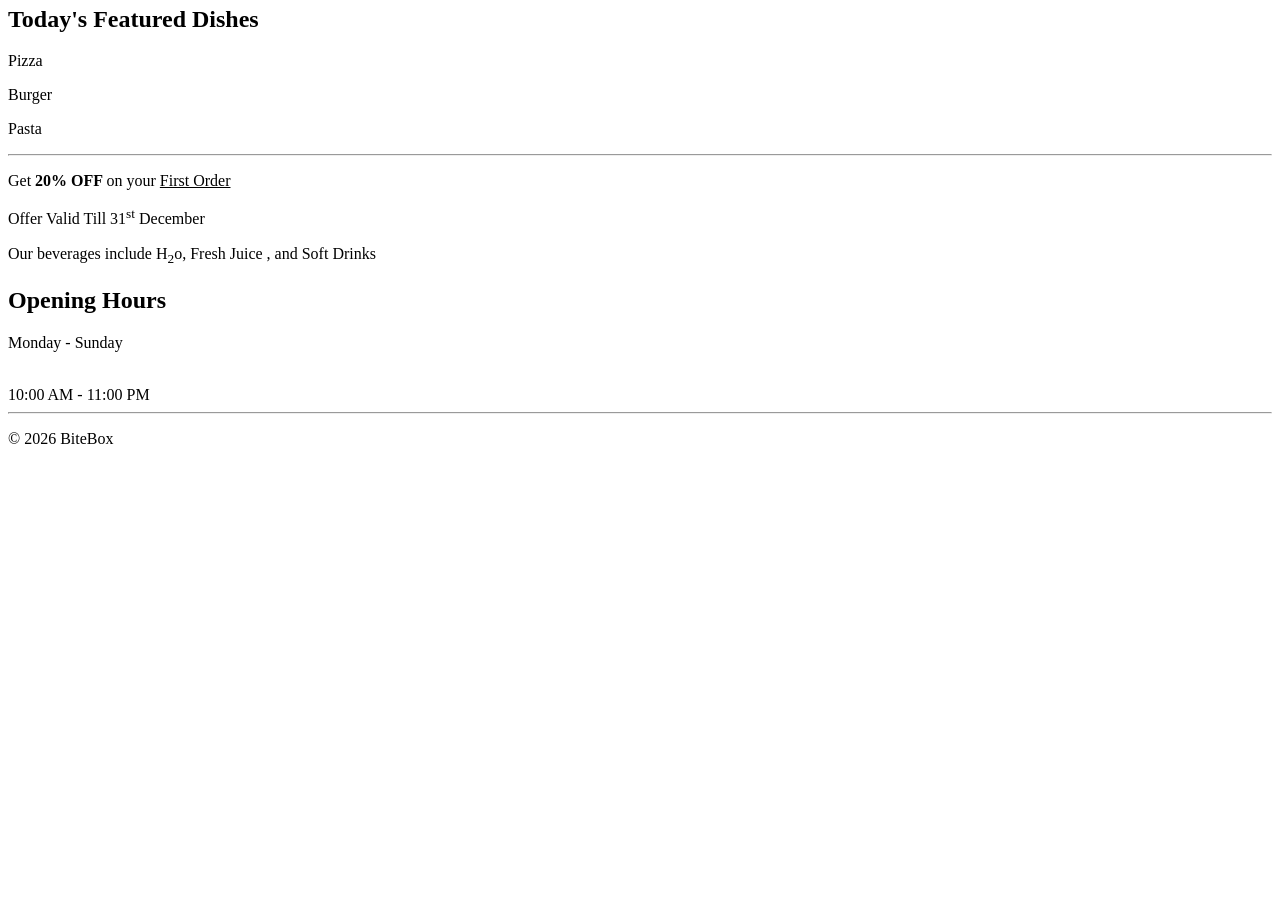
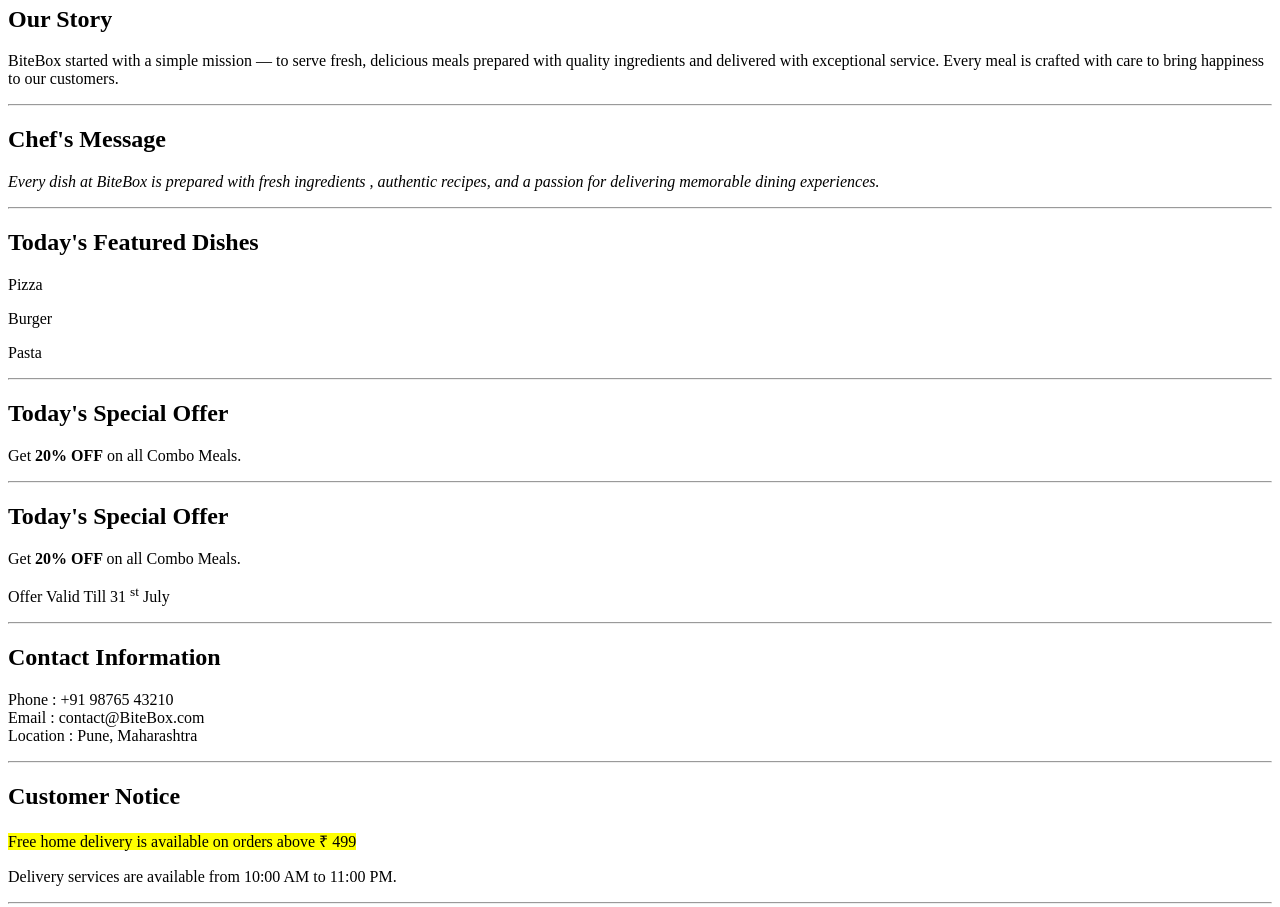
Before and after one commit to vashu34/Bitboxy, a plain HTML site: page index.html in a window 1280 px wide. Shown: the part 280-1187 px from the top of the page. Before the commit the page ends 800 px from the top, so only its background shows below. Drawn offline with Linux system fonts and the light colour scheme.

Commit message:
some code added

```diff
--- a/index.html
+++ b/index.html
@@ -22,14 +22,65 @@
         delivered quickly to your doorstep.
     </p>
     <hr>
+    <h2>Our Story</h2>
+    <p>
+        BiteBox started with a simple mission &mdash; to serve fresh, delicious meals
+        prepared with quality ingredients and delivered with exceptional service.
+        Every meal is crafted with care to bring happiness to our customers.
+    </p>
+
+    <hr>
+    <h2>Chef's Message</h2>
+    <p>
+        <em>
+            Every dish at BiteBox is prepared with fresh ingredients , authentic recipes,
+            and a passion for delivering memorable dining experiences.
+        </em>
+    </p>
+    <hr>
+
     <h2>Today's Featured Dishes</h2>
     <p>Pizza</p>
     <p>Burger</p>
     <p>Pasta</p>
     <hr>
-    <p>Get <b>20% OFF </b> on your <u>First Order</u> </p>
+    <h2>
+        Today's Special Offer
+    </h2>
+    <p>
+        Get <strong> 20% OFF</strong> on all Combo Meals.
+    </p>
+    <hr>
+    <h2>
+        Today's Special Offer
+    </h2>
+    <p> Get <strong> 20% OFF </strong> on all Combo Meals.</p>
+    <p>
+        Offer Valid Till
+        31 <sup>st</sup> July
+    </p>
+    <hr>
+    <h2>Contact Information </h2>
+    <p>
+        Phone : +91 98765 43210
+        <br>
+        Email : contact@BiteBox.com
+        <br>
+        Location : Pune, Maharashtra
+    </p>
+    <hr>
+    <h2> Customer Notice</h2>
+
+    <mark>
+        Free home delivery is available on orders above &#8377; 499
+    </mark>
+    <p>
+        Delivery services are available from 10:00 AM to 11:00 PM.
+    </p>
+    <hr>
+    <!-- <p>Get <b>20% OFF </b> on your <u>First Order</u> </p>
     <p>Offer Valid Till 31<sup>st</sup> December</p>
-    <p>Our beverages include H<sub>2</sub>o, Fresh Juice , and Soft Drinks</p>
+    <p>Our beverages include H<sub>2</sub>o, Fresh Juice , and Soft Drinks</p> -->
     <h2>Opening Hours</h2>
     <p>Monday - Sunday</p>
     <br>
```
